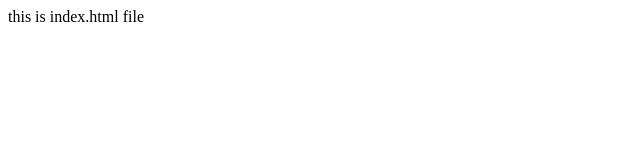
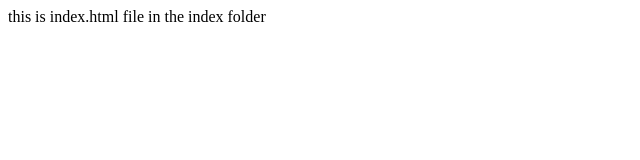
Before and after one commit to raours/raours.github.io, a plain HTML site: page index.folder/index.html in a window 1280 px wide. Shown: the whole page, without its empty margins (0-640 px from the left). Drawn offline with Linux system fonts and the light colour scheme.

Commit message:
Update index.html

```diff
--- a/index.folder/index.html
+++ b/index.folder/index.html
@@ -2,6 +2,6 @@
 	<head>
 	</head>
 	<body>
-	  this is index.html file
+	  this is index.html file in the index folder
 	</body>
 </html>
```
